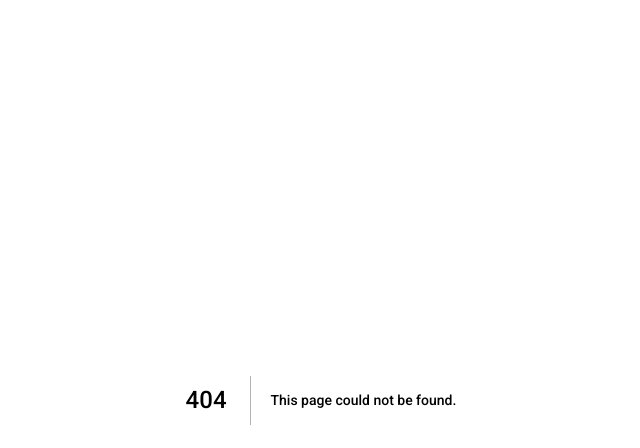
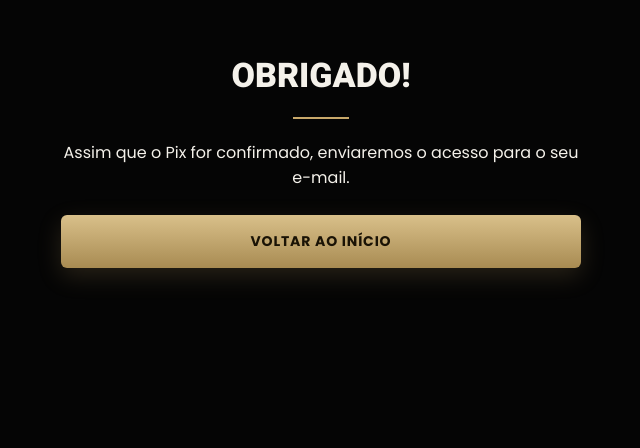
Before and after one commit to adegamalibu905-commits/Grupo-1, a Next.js app: page /obrigado in a window 1280 px wide. Before the commit this address had no page. Shown: the top 448 px of the page, without its empty margins (319-959 px from the left). Built offline with nearby package versions, Linux system fonts and the light colour scheme.

Commit message:
Criar src/app/obrigado/page.tsx

```diff
--- /dev/null
+++ b/src/app/obrigado/page.tsx
@@ -0,0 +1,10 @@
+export default function Obrigado() {
+  return (
+    <main className="sec center"><div className="wrap">
+      <h1 className="h1">Obrigado!</h1>
+      <div className="rule" />
+      <p>Assim que o Pix for confirmado, enviaremos o acesso para o seu e-mail.</p>
+      <a className="btn btn-gold" style={{ marginTop: 24 }} href="/">Voltar ao início</a>
+    </div></main>
+  );
+}
```
